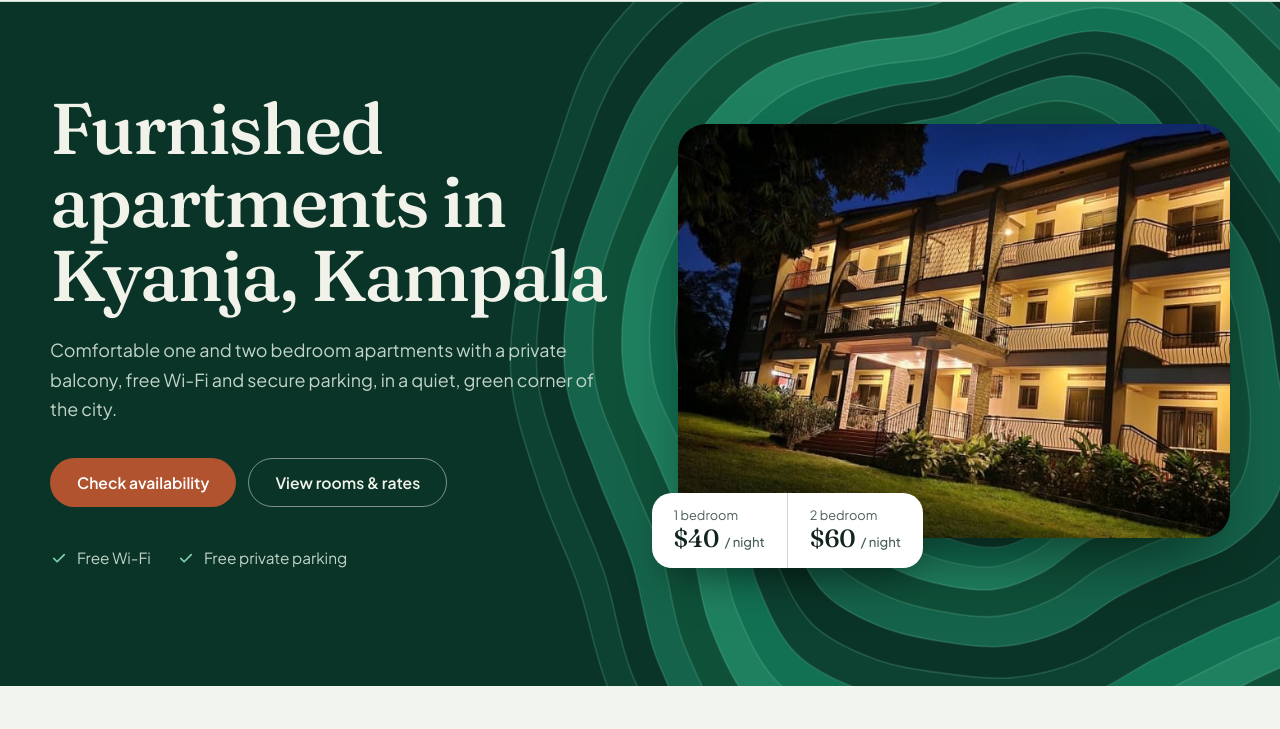
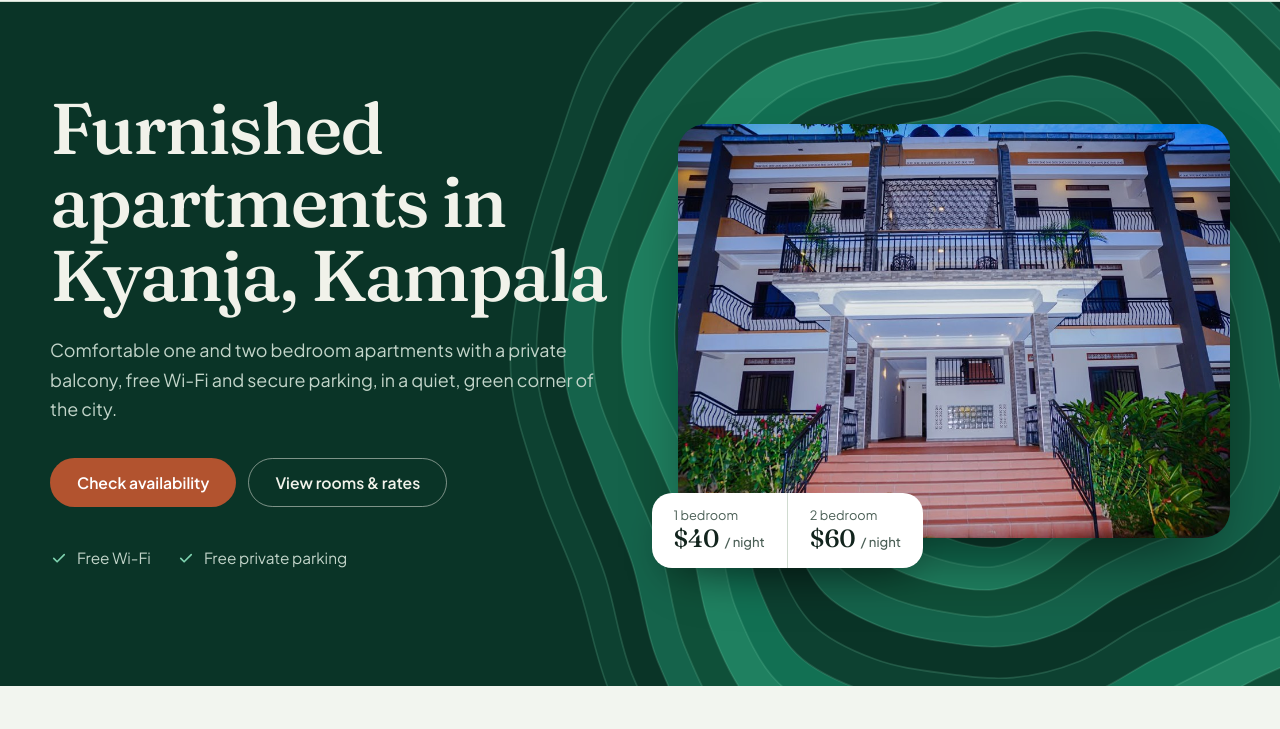
Before and after one commit to M-a-web179/Malachite-Apartments2, a plain HTML site: page index.html in a window 1280 px wide. Shown: the part 71-800 px from the top of the page. Drawn offline with Linux system fonts and the light colour scheme.

Commit message:
entrance

```diff
--- a/index.html
+++ b/index.html
@@ -61,7 +61,7 @@
       </ul>
     </div>
     <div class="hero-photo">
-      <img src="images/hero-night.jpg" data-img="hero_night" width="672" height="504" alt="Malachite Apartments building lit up at night, with balconies glowing warmly and a tree in the foreground">
+      <img src="images/hero-entrance.jpg" data-img="hero_entrance" width="960" height="720" alt="Main entrance of Malachite Apartments with pink stone steps, stone-clad pillars, balconies and tropical plants">
       <div class="ticket" aria-label="Nightly rates">
         <div><span>1 bedroom</span><strong>$40 <small>/ night</small></strong></div>
         <div><span>2 bedroom</span><strong>$60 <small>/ night</small></strong></div>
--- a/main.js
+++ b/main.js
@@ -1,5 +1,5 @@
 const IMG = {
-  "hero_night": "images/hero-night.jpg",
+  "hero_entrance": "images/hero-entrance.jpg",
   "terrace": "images/terrace.jpg",
   "building": "images/building-exterior.jpg",
   "balcony": "images/balcony-entrance.jpg",
```
Also changed, not shown: images/hero-entrance.jpg (added).
